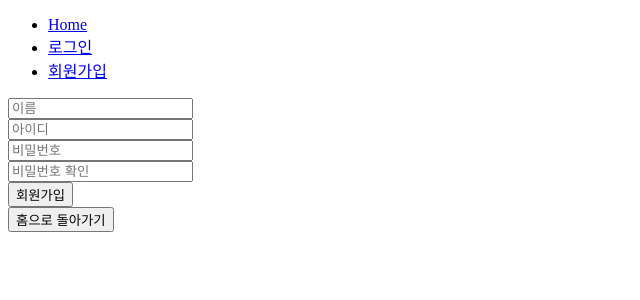
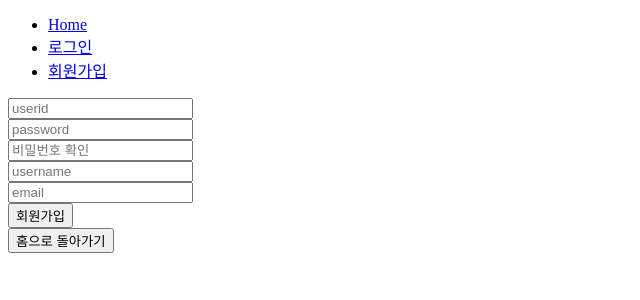
Before and after one commit to GotGong/GotGongFrontEnd, a React (Create React App) app: page /signup in a window 1280 px wide. Shown: the top 300 px of the page, without its empty margins (0-640 px from the left). Built offline with nearby package versions, Linux system fonts and the light colour scheme.

Commit message:
[REFACT] #2 API 명세에 맞게 구조 수정

```diff
--- a/public/index.html
+++ b/public/index.html
@@ -2,14 +2,14 @@
 <html lang="en">
   <head>
     <meta charset="utf-8" />
-    <link rel="icon" href="%PUBLIC_URL%/favicon.ico" />
+    <!-- <link rel="icon" href="%PUBLIC_URL%/favicon.ico" /> -->
     <meta name="viewport" content="width=device-width, initial-scale=1" />
     <meta name="theme-color" content="#000000" />
     <meta
       name="description"
       content="Web site created using create-react-app"
     />
-    <link rel="apple-touch-icon" href="%PUBLIC_URL%/logo192.png" />
+    <!-- <link rel="apple-touch-icon" href="%PUBLIC_URL%/logo192.png" /> -->
     <!--
       manifest.json provides metadata used when your web app is installed on a
       user's mobile device or desktop. See https://developers.google.com/web/fundamentals/web-app-manifest/
--- a/src/SignUp.js
+++ b/src/SignUp.js
@@ -2,16 +2,37 @@ import React, { useState } from "react";
 import axios from "axios";
 
 function SignUp() {
-  const [name, setName] = useState("");
-  const [id, setId] = useState("");
+  // 수정 - 진혁
+  // userid, password, username, email
+  const [userid, setUserid] = useState("");
   const [password, setPassword] = useState("");
+  const [username, setUsername] = useState("");
+  const [email, setEmail] = useState("");
   const [confirmPassword, setConfirmPassword] = useState("");
+
+  const useridHandler = (e) => {
+    setUserid(e.target.value);
+  };
+  const passwordHandler = (e) => {
+    setPassword(e.target.value);
+  };
+  const usernameHandler = (e) => {
+    setUsername(e.target.value);
+  };
+  const emailHandler = (e) => {
+    setEmail(e.target.value);
+  }
+  const confirmPasswordHandler = (e) => {
+    setConfirmPassword(e.target.value);
+  };
 
   const post = () => {
     axios
       .post("http://localhost:8000/user/signup/", {
-        userid: id,
+        userid: userid,
         password: password,
+        username: username,
+        email: email,
       })
       .then((response) => {
         console.log(response.data);
@@ -41,19 +62,6 @@ function SignUp() {
       });
   };
 
-  const nameHandler = (e) => {
-    setName(e.target.value);
-  };
-  const idHandler = (e) => {
-    setId(e.target.value);
-  };
-  const passwordHandler = (e) => {
-    setPassword(e.target.value);
-  };
-  const confirmPasswordHandler = (e) => {
-    setConfirmPassword(e.target.value);
-  };
-
   const submit = (e) => {
     e.preventDefault();
     if (password !== confirmPassword) {
@@ -66,27 +74,18 @@ function SignUp() {
       <form>
         <div>
           <input
-            name="name"
+            name="userid"
             type="text"
-            placeholder="이름"
-            value={name}
-            onChange={nameHandler}
-          />
-        </div>
-        <div>
-          <input
-            name="id"
-            type="id"
-            placeholder="아이디"
-            value={id}
-            onChange={idHandler}
+            placeholder="userid"
+            value={userid}
+            onChange={useridHandler}
           />
         </div>
         <div>
           <input
             name="password"
             type="password"
-            placeholder="비밀번호"
+            placeholder="password"
             value={password}
             onChange={passwordHandler}
           />
@@ -100,6 +99,24 @@ function SignUp() {
             onChange={confirmPasswordHandler}
           />
         </div>
+        <div>
+          <input
+            name="username"
+            type="text"
+            placeholder="username"
+            value={username}
+            onChange={usernameHandler}
+          />
+        </div>
+        <div>
+          <input
+            name="email"
+            type="text"
+            placeholder="email"
+            value={email}
+            onChange={emailHandler}
+          />
+        </div>
       </form>
       <div>
         <button name="signUpButton" onClick={post}>
```
